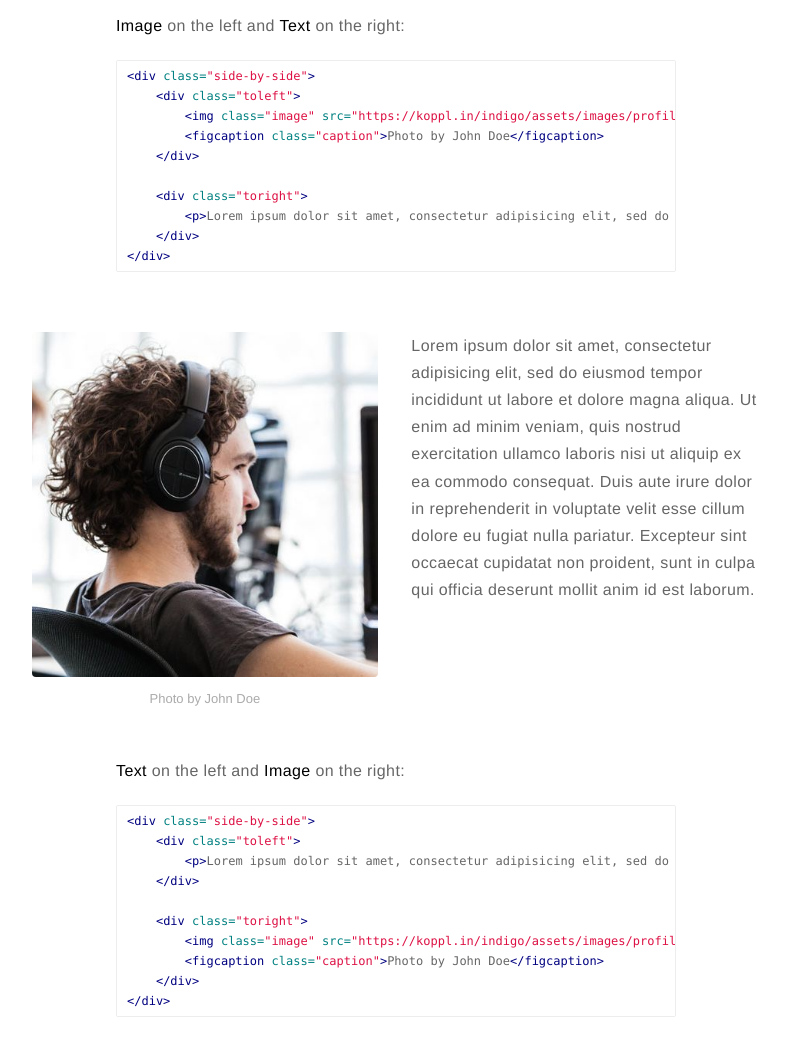
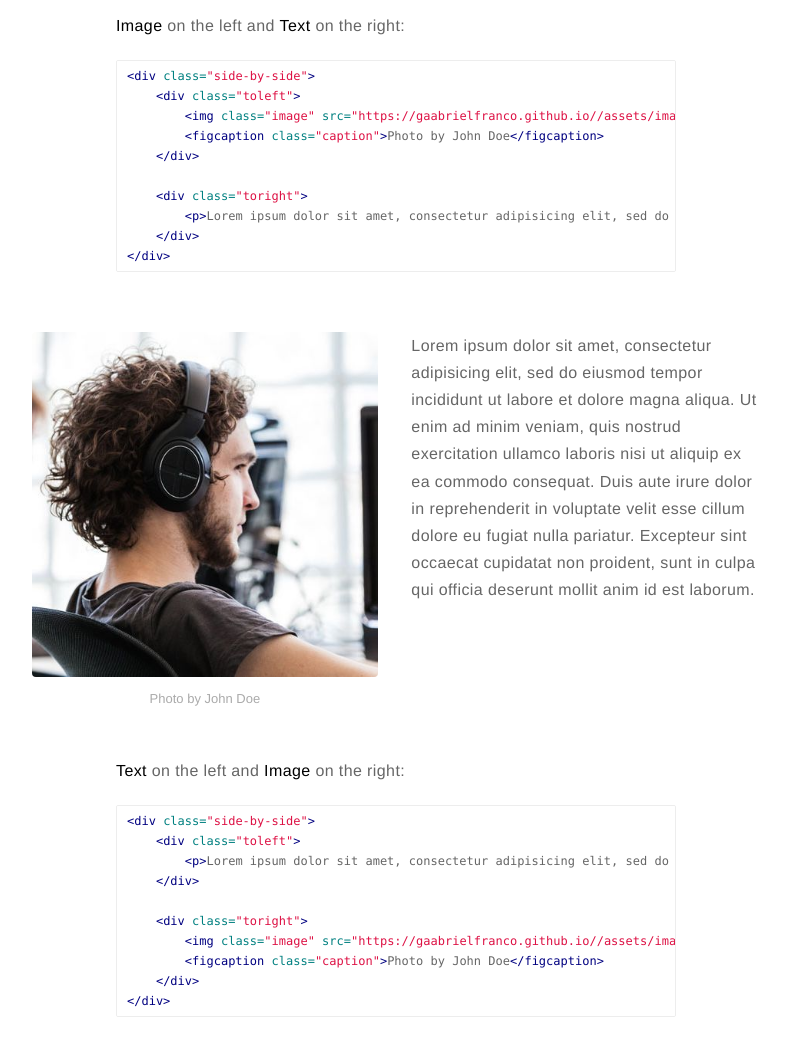
Before and after one commit to gaabrielfranco/gaabrielfranco.github.io, a Jekyll site: the page built from _posts/2015-02-24-markdown-extra-components.markdown, in a window 1280 px wide and 1400 px high, scrolled down 1068 px. Shown: the part 151-1188 px from the top of the window, without its empty margins (244-1032 px from the left). Built offline with Jekyll 4.4.1, drawn with Linux system fonts in a browser that asks for light colours; comment, search, counter and statistics services are not loaded; some of the changed lines change nothing that is shown.

Commit message:
Update _config.yml

```diff
--- a/_config.yml
+++ b/_config.yml
@@ -16,7 +16,7 @@ resume: true
 resume-external: true
 resume-url: https://google.com/?q=my+resume
 
-url: https://koppl.in/indigo
+url: https://gaabrielfranco.github.io/
 # your url: http://USERNAME.github.io
 
 permalink: /:title/
```
